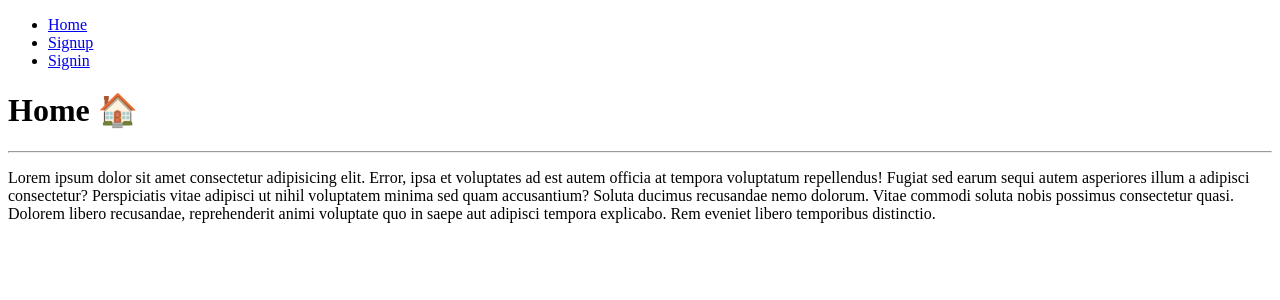
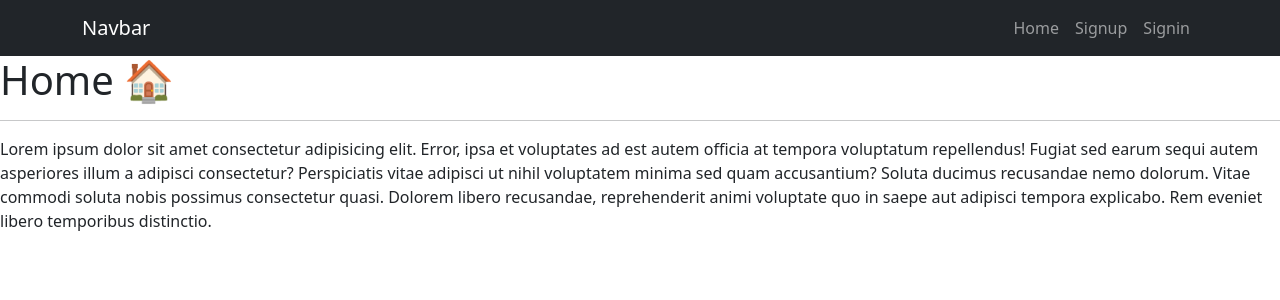
Before and after one commit to martinfyic/django-crud-task, a Django app: template tasks/templates/home.html in a window 1280 px wide. Shown: the top 300 px of the page. Run offline with Django 4.2, Linux system fonts and the light colour scheme; the template is opened without the code that fills it, so the values that code supplies are empty.

Commit message:
chore: :lipstick: navbar style with boostrap

```diff
--- a/tasks/templates/base.html
+++ b/tasks/templates/base.html
@@ -11,34 +11,94 @@
 			content="width=device-width, initial-scale=1.0"
 		/>
 		<title>Django - Tasks</title>
+		<!-- Bootstrap 5.3.0 -->
+		<link
+			href="https://cdn.jsdelivr.net/npm/bootstrap@5.3.0-alpha3/dist/css/bootstrap.min.css"
+			rel="stylesheet"
+			integrity="sha384-KK94CHFLLe+nY2dmCWGMq91rCGa5gtU4mk92HdvYe+M/SXH301p5ILy+dN9+nJOZ"
+			crossorigin="anonymous"
+		/>
 	</head>
 	<body>
-		<nav>
-			<ul>
-				<li>
-					<a href="/">Home</a>
+		<nav class="navbar navbar-expand-lg bg-dark navbar-dark">
+			<div class="container">
+				<a
+					class="navbar-brand"
+					href="#"
+					>Navbar</a
+				>
+				<button
+					class="navbar-toggler"
+					type="button"
+					data-bs-toggle="collapse"
+					data-bs-target="#navbarNavAltMarkup"
+					aria-controls="navbarNavAltMarkup"
+					aria-expanded="false"
+					aria-label="Toggle navigation"
+				>
+					<span class="navbar-toggler-icon"></span>
+				</button>
+				<div
+					class="collapse navbar-collapse"
+					id="navbarNavAltMarkup"
+				>
+					<ul class="navbar-nav ms-auto">
+						<li class="nav-item">
+							<a
+								class="nav-link"
+								href="/"
+								>Home</a
+							>
 						</li>
 						{% if user.is_authenticated%}
-				<li>
-					<a href="/tasks">Tasks</a>
+						<li class="nav-item">
+							<a
+								class="nav-link"
+								href="{% url 'tasks_pending' %}"
+								>Tasks</a
+							>
 						</li>
-				<li>
-					<a href="/tasks/create">Create Tasks</a>
+						<li class="nav-item">
+							<a
+								class="nav-link"
+								href="{% url 'tasks_complete' %}"
+								>Complete</a
+							>
 						</li>
-				<li>
-					<a href="/signout">Logout</a>
+						<li class="nav-item">
+							<a
+								class="nav-link"
+								href="{% url 'create_task' %}"
+								>Create Tasks</a
+							>
+						</li>
+						<li class="nav-item">
+							<a
+								class="nav-link"
+								href="{% url 'signout' %}"
+								>Logout</a
+							>
 						</li>
 						{% else %}
-				<li>
-					<a href="/signup">Signup</a>
+						<li class="nav-item">
+							<a
+								class="nav-link"
+								href="{% url 'signup' %}"
+								>Signup</a
+							>
 						</li>
-				<li>
-					<a href="/signin">Signin</a>
+						<li class="nav-item">
+							<a
+								class="nav-link"
+								href="{% url 'signin' %}"
+								>Signin</a
+							>
 						</li>
 						{% endif %}
 					</ul>
+				</div>
+			</div>
 		</nav>
-
 		{% block content %} {% endblock %}
 	</body>
 </html>
```
Lines whose indentation alone changed are shown as unchanged.
